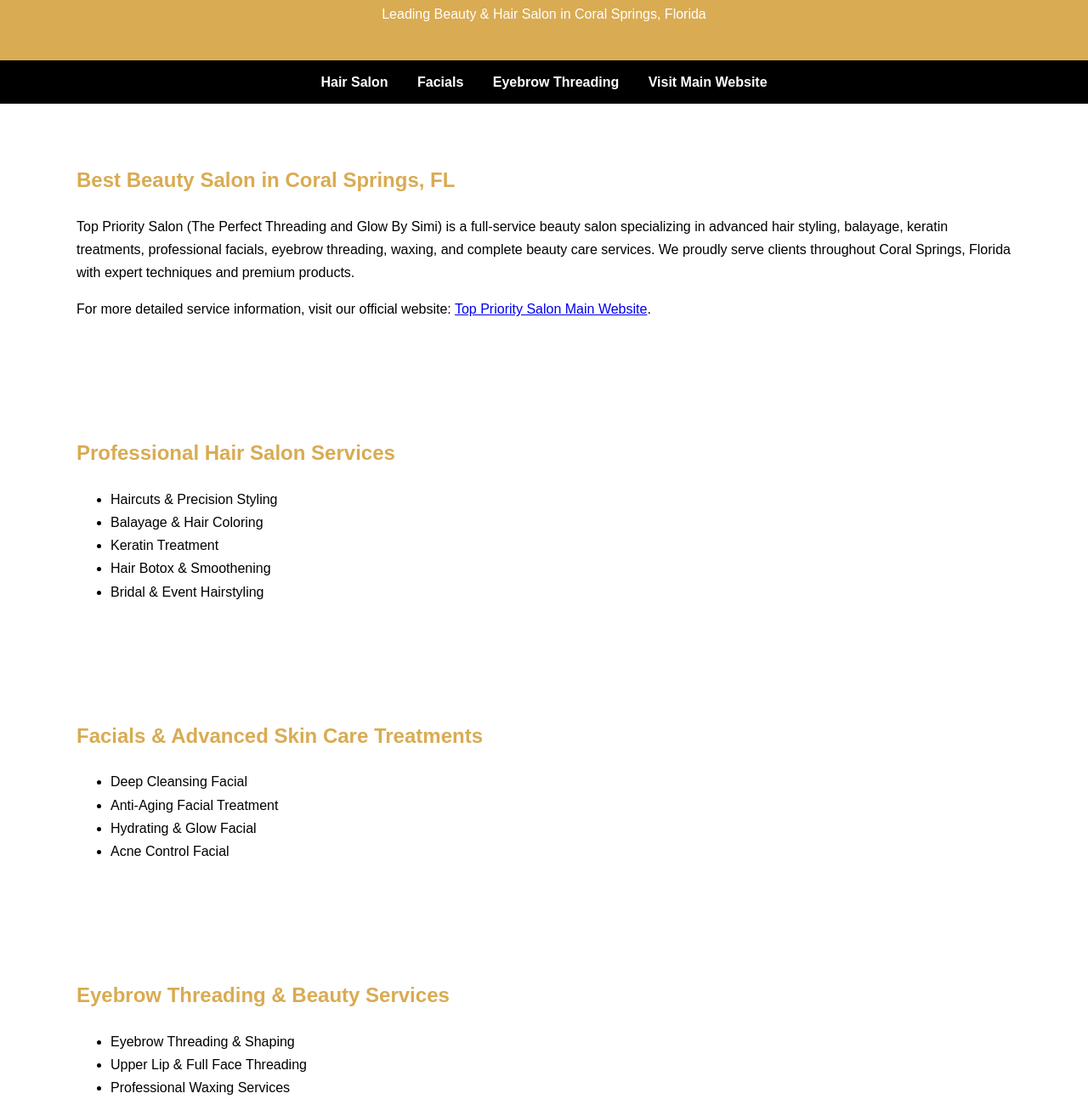
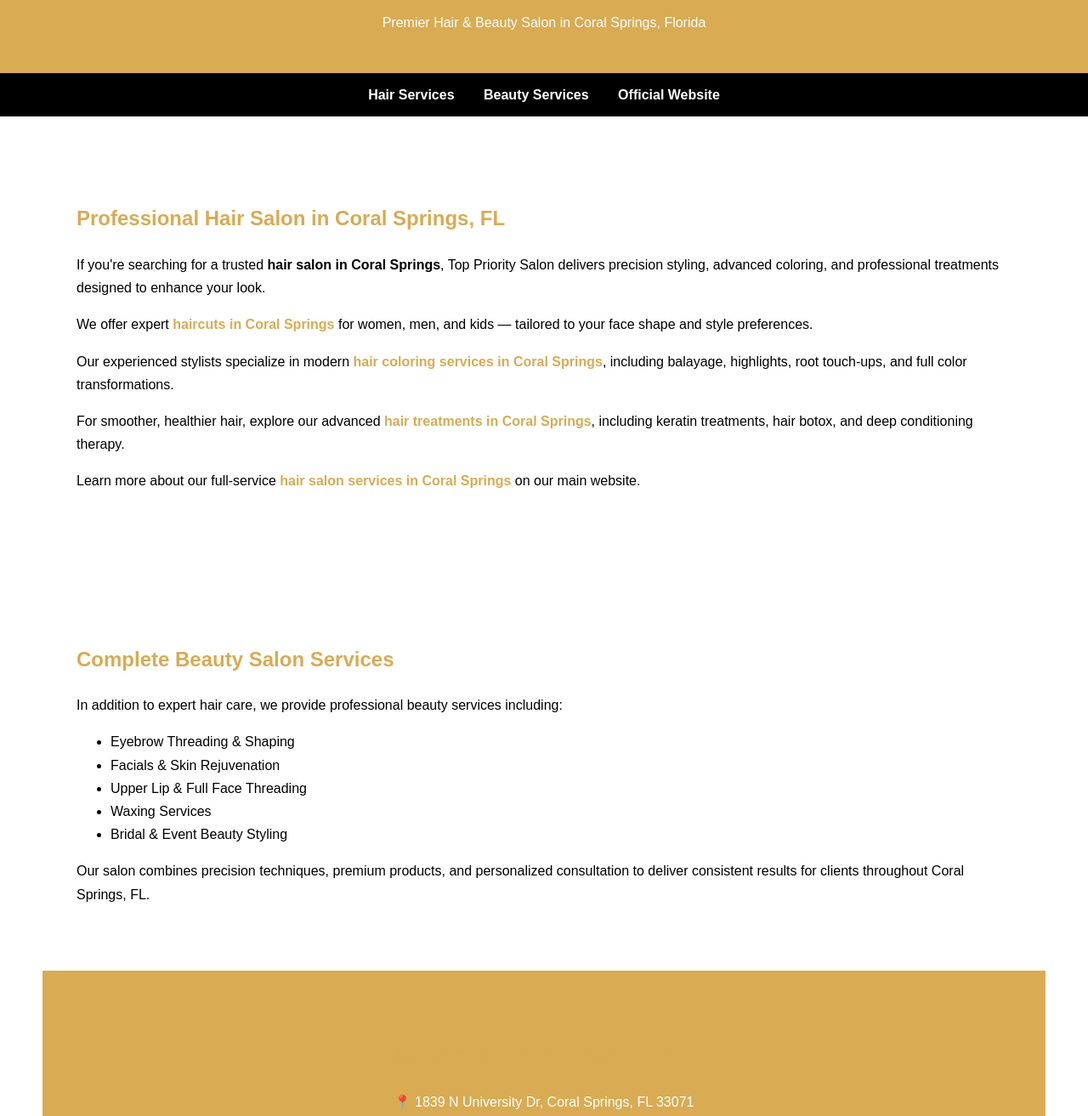
Before and after one commit to topprioritysalon33071/Top-Priority-Salon-The-Perfect-Threading-and-Glow-By-Simi-, a plain HTML site: page index.html in a window 1280 px wide. Shown: the part 231-1544 px from the top of the page at 85% size. Drawn offline with Linux system fonts and the light colour scheme.

Commit message:
Update title and meta descriptions in index.html

```diff
--- a/index.html
+++ b/index.html
@@ -2,30 +2,30 @@
 <html lang="en">
 <head>
 <meta charset="UTF-8">
-<title>Beauty & Hair Salon in Coral Springs, FL | Top Priority Salon (The Perfect Threading and Glow By Simi)</title>
 
-<meta name="description" content="Looking for the best beauty salon in Coral Springs, FL? Top Priority Salon (The Perfect Threading and Glow By Simi) offers professional haircuts, balayage, keratin treatments, facials, eyebrow threading, waxing, and complete beauty services. Call +1 954-854-4351 today.">
+<title>Hair & Beauty Salon in Coral Springs, FL | Top Priority Salon</title>
+
+<meta name="description" content="Top Priority Salon (The Perfect Threading and Glow By Simi) is a leading hair and beauty salon in Coral Springs, FL offering professional haircuts, hair coloring, keratin treatments, facials, and eyebrow threading. Call +1 954-854-4351 to book today.">
 
 <meta name="robots" content="index, follow">
 <meta name="viewport" content="width=device-width, initial-scale=1.0">
+
 <link rel="canonical" href="https://topprioritysalon33071.github.io/Top-Priority-Salon-The-Perfect-Threading-and-Glow-By-Simi-/">
 
-<!-- Open Graph -->
-<meta property="og:title" content="Top Priority Salon | Beauty & Hair Salon in Coral Springs, FL">
-<meta property="og:description" content="Professional Hair, Facials & Eyebrow Threading in Coral Springs. Book your appointment today.">
+<meta property="og:title" content="Top Priority Salon | Hair & Beauty Salon in Coral Springs, FL">
+<meta property="og:description" content="Expert haircuts, hair coloring, treatments, facials & eyebrow threading in Coral Springs.">
 <meta property="og:type" content="website">
 <meta property="og:url" content="https://topprioritysalon33071.github.io/Top-Priority-Salon-The-Perfect-Threading-and-Glow-By-Simi-/">
 <meta property="og:image" content="https://topprioritysalons.com/wp-content/uploads/2025/04/WhatsApp-Image-2025-04-09-at-19.34.45_392519b0.jpg">
 
-<!-- Structured Data -->
 <script type="application/ld+json">
 {
  "@context": "https://schema.org",
  "@type": "BeautySalon",
  "name": "Top Priority Salon (The Perfect Threading and Glow By Simi)",
  "url": "https://topprioritysalons.com/",
+ "telephone": "+1-954-854-4351",
  "image": "https://topprioritysalons.com/wp-content/uploads/2025/04/WhatsApp-Image-2025-04-09-at-19.34.45_392519b0.jpg",
-  "telephone": "+1-954-854-4351",
  "address": {
    "@type": "PostalAddress",
    "streetAddress": "1839 N University Dr",
@@ -33,24 +33,24 @@
    "addressRegion": "FL",
    "postalCode": "33071",
    "addressCountry": "US"
-  },
-  "areaServed": "Coral Springs, Florida"
+ }
 }
 </script>
 
 <style>
 body { font-family: Arial, sans-serif; margin:0; padding:0; line-height:1.7; }
-header { background:#D9AB52; padding:25px; text-align:center; color:white; }
+header { background:#D9AB52; padding:30px; text-align:center; color:white; }
 header img { max-width:160px; }
 nav { background:#000; text-align:center; padding:12px; }
 nav a { color:white; margin:0 15px; text-decoration:none; font-weight:bold; }
-section { padding:50px 20px; max-width:1100px; margin:auto; }
-h1 { color:white; margin:10px 0; }
-h2 { color:#D9AB52; }
-.cta { background:#D9AB52; color:white; text-align:center; padding:30px; }
-.cta a { background:black; color:white; padding:12px 25px; text-decoration:none; font-weight:bold; display:inline-block; margin-top:10px; }
-footer { background:#000; color:white; text-align:center; padding:25px; }
-footer a { color:#D9AB52; text-decoration:none; }
+section { padding:60px 20px; max-width:1100px; margin:auto; }
+h1 { margin-top:10px; }
+h2 { color:#D9AB52; margin-top:40px; }
+a { color:#D9AB52; text-decoration:none; font-weight:bold; }
+.cta { background:#D9AB52; color:white; text-align:center; padding:40px; }
+.cta a { background:black; color:white; padding:14px 28px; text-decoration:none; display:inline-block; margin-top:15px; }
+footer { background:#000; color:white; text-align:center; padding:30px; }
+footer a { color:#D9AB52; }
 </style>
 
 </head>
@@ -59,70 +59,91 @@
 <header>
 <img src="https://topprioritysalons.com/wp-content/uploads/2025/04/WhatsApp-Image-2025-04-09-at-19.34.45_392519b0.jpg" alt="Top Priority Salon Logo">
 <h1>Top Priority Salon (The Perfect Threading and Glow By Simi)</h1>
-<p>Leading Beauty & Hair Salon in Coral Springs, Florida</p>
+<p>Premier Hair & Beauty Salon in Coral Springs, Florida</p>
 </header>
 
 <nav>
-<a href="#hair">Hair Salon</a>
-<a href="#facials">Facials</a>
-<a href="#threading">Eyebrow Threading</a>
-<a href="https://topprioritysalons.com/" target="_blank">Visit Main Website</a>
+<a href="#hair-services">Hair Services</a>
+<a href="#beauty-services">Beauty Services</a>
+<a href="https://topprioritysalons.com/" target="_blank">Official Website</a>
 </nav>
 
 <section>
-<h2>Best Beauty Salon in Coral Springs, FL</h2>
+
+<h2>Professional Hair Salon in Coral Springs, FL</h2>
+
 <p>
-Top Priority Salon (The Perfect Threading and Glow By Simi) is a full-service beauty salon specializing in advanced hair styling, balayage, keratin treatments, professional facials, eyebrow threading, waxing, and complete beauty care services. We proudly serve clients throughout Coral Springs, Florida with expert techniques and premium products.
+If you're searching for a trusted <strong>hair salon in Coral Springs</strong>, Top Priority Salon delivers precision styling, advanced coloring, and professional treatments designed to enhance your look.
 </p>
+
 <p>
-For more detailed service information, visit our official website:
-<a href="https://topprioritysalons.com/" target="_blank">Top Priority Salon Main Website</a>.
+We offer expert
+<a href="https://topprioritysalons.com/haircuts-coral-springs-fl/" target="_blank">haircuts in Coral Springs</a>
+for women, men, and kids — tailored to your face shape and style preferences.
 </p>
+
+<p>
+Our experienced stylists specialize in modern
+<a href="https://topprioritysalons.com/hair-coloring-coral-springs-fl/" target="_blank">hair coloring services in Coral Springs</a>,
+including balayage, highlights, root touch-ups, and full color transformations.
+</p>
+
+<p>
+For smoother, healthier hair, explore our advanced
+<a href="https://topprioritysalons.com/hair-treatments-coral-spring-fl/" target="_blank">hair treatments in Coral Springs</a>,
+including keratin treatments, hair botox, and deep conditioning therapy.
+</p>
+
+<p>
+Learn more about our full-service
+<a href="https://topprioritysalons.com/hair-salon-in-coral-spring/" target="_blank">hair salon services in Coral Springs</a>
+on our main website.
+</p>
+
 </section>
 
-<section id="hair">
-<h2>Professional Hair Salon Services</h2>
-<ul>
-<li>Haircuts & Precision Styling</li>
-<li>Balayage & Hair Coloring</li>
-<li>Keratin Treatment</li>
-<li>Hair Botox & Smoothening</li>
-<li>Bridal & Event Hairstyling</li>
-</ul>
-</section>
+<section id="beauty-services">
 
-<section id="facials">
-<h2>Facials & Advanced Skin Care Treatments</h2>
-<ul>
-<li>Deep Cleansing Facial</li>
-<li>Anti-Aging Facial Treatment</li>
-<li>Hydrating & Glow Facial</li>
-<li>Acne Control Facial</li>
-</ul>
-</section>
+<h2>Complete Beauty Salon Services</h2>
 
-<section id="threading">
-<h2>Eyebrow Threading & Beauty Services</h2>
+<p>
+In addition to expert hair care, we provide professional beauty services including:
+</p>
+
 <ul>
 <li>Eyebrow Threading & Shaping</li>
+<li>Facials & Skin Rejuvenation</li>
 <li>Upper Lip & Full Face Threading</li>
-<li>Professional Waxing Services</li>
+<li>Waxing Services</li>
+<li>Bridal & Event Beauty Styling</li>
 </ul>
+
+<p>
+Our salon combines precision techniques, premium products, and personalized consultation to deliver consistent results for clients throughout Coral Springs, FL.
+</p>
+
 </section>
 
 <section class="cta">
+
 <h2>Book Your Appointment Today</h2>
+
 <p>📍 1839 N University Dr, Coral Springs, FL 33071</p>
-<p>📞 Call Now: +1 954-854-4351</p>
-<a href="tel:+19548544351">Call Salon Now</a>
+<p>📞 Call +1 954-854-4351</p>
+
+<a href="tel:+19548544351">Call Now</a>
+
 </section>
 
 <footer>
+
 <p>© 2026 Top Priority Salon (The Perfect Threading and Glow By Simi)</p>
+
 <p>
-Official Website:
-<a href="https://topprioritysalons.com/" target="_blank">https://topprioritysalons.com/</a>
+Visit Our Official Website:
+<a href="https://topprioritysalons.com/" target="_blank">TopPrioritySalons.com</a>
 </p>
+
 </footer>
 
 </body>
```
Lines whose indentation alone changed are shown as unchanged.
